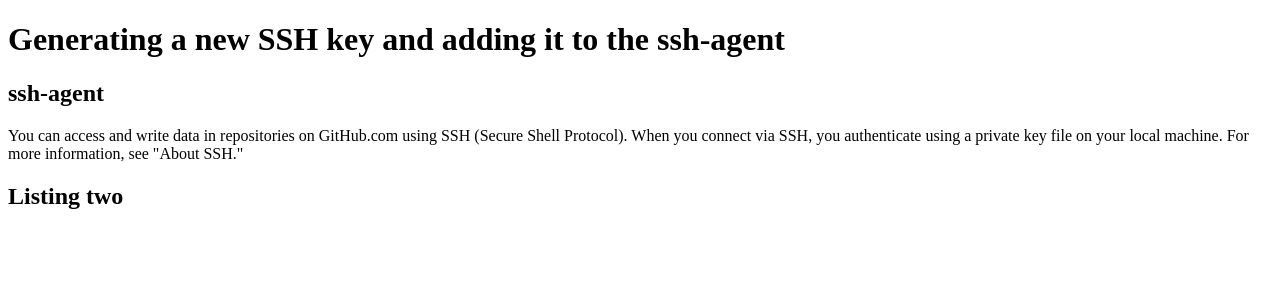
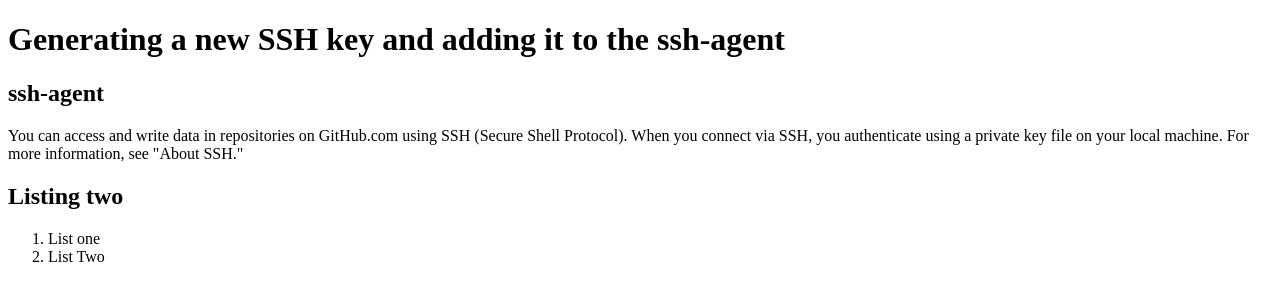
Before and after one commit to gitlearnerpro/website, a plain HTML site: page index.html in a window 1280 px wide. Drawn offline with Linux system fonts and the light colour scheme.

Commit message:
Two items added

```diff
--- a/index.html
+++ b/index.html
@@ -15,5 +15,10 @@
         you authenticate using a private key file on your local machine. For more information, see "About SSH."</p>
 
         <h2>Listing two </h2>
+	<ol>
+		<li> List one </li>
+		<li> List Two </li>
+	 </ol>
+
 </body>
 </html>
```
